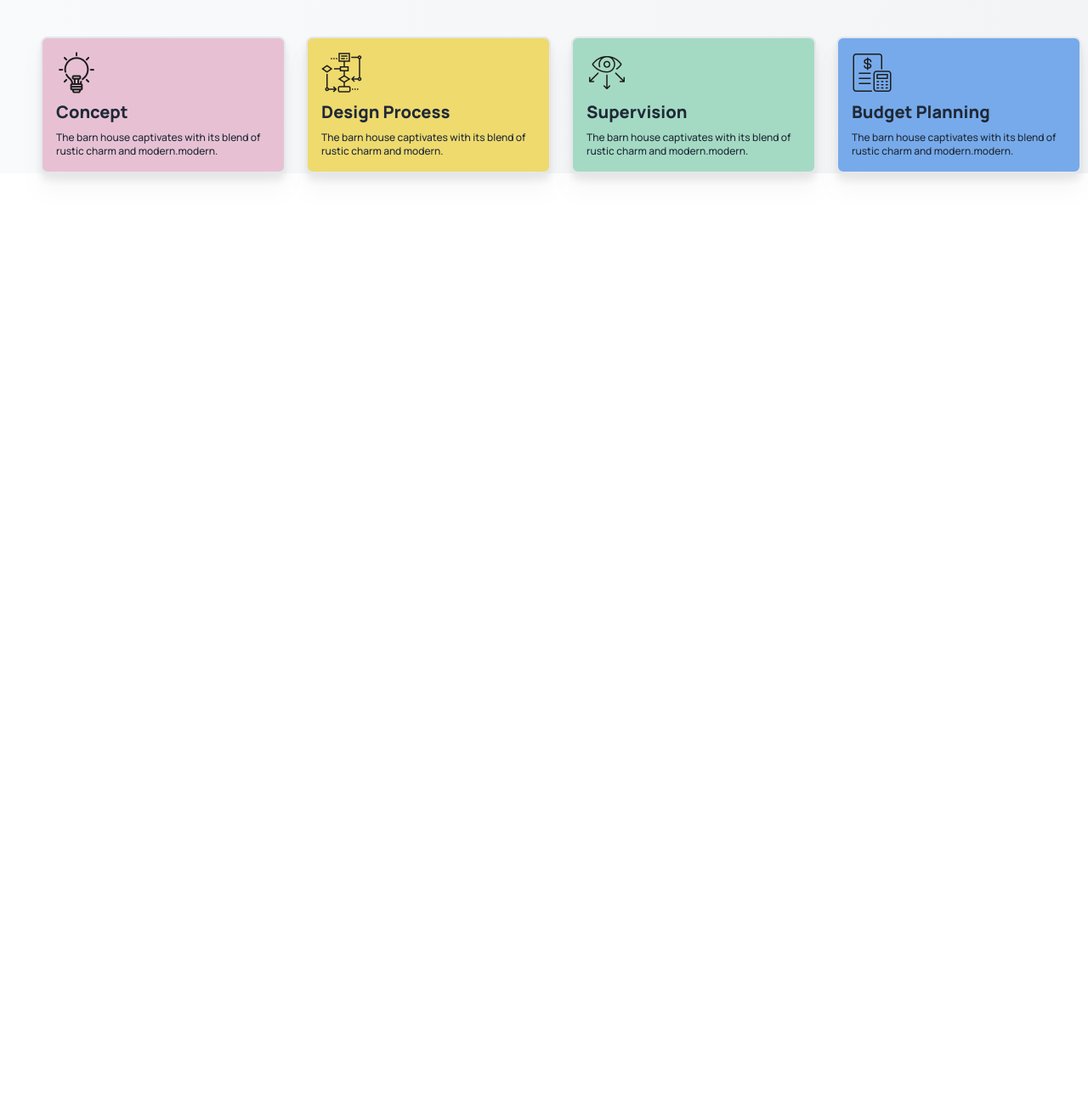
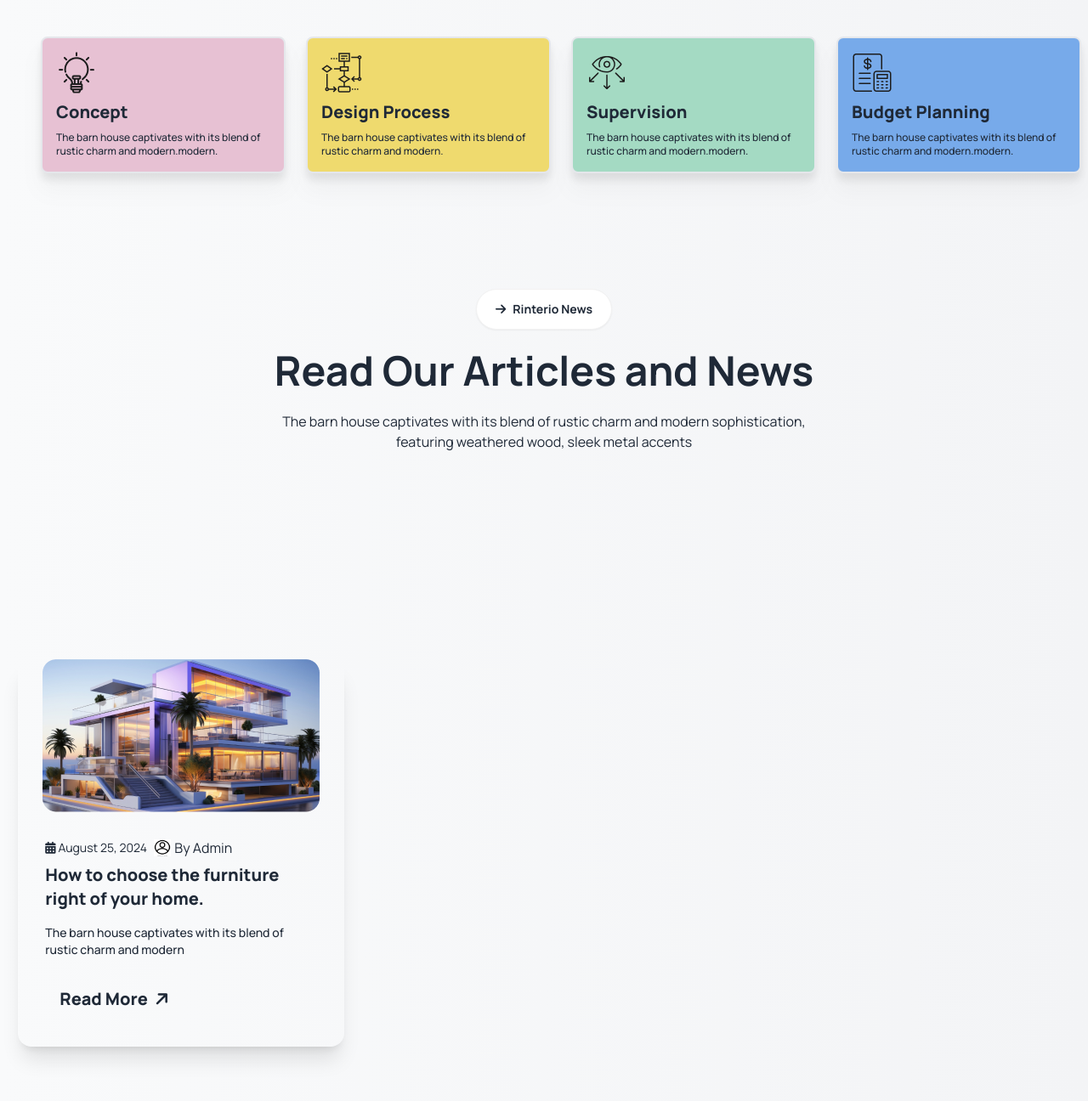
Before and after one commit to ShahJamal6160/Batch-10-Assignment-3, a plain HTML site: page index.html in a window 1280 px wide. Shown: the part 1740-3036 px from the top of the page at 85% size. Before the commit the page ends 2040 px from the top, so only its background shows below. Drawn offline with nearby package versions, Linux system fonts and the light colour scheme.

Commit message:
Articles and News added 1 card

```diff
--- a/index.html
+++ b/index.html
@@ -25,7 +25,7 @@
         }
       </script>
 
-      <!-- FontAwesome cdn -->
+      <!-- Font Awesome cdn -->
     <script src="https://kit.fontawesome.com/61f157241a.js" crossorigin="anonymous"></script>
 
     <!-- font Manrope -->
@@ -266,8 +266,52 @@
 
           <!-- News Section -->
 
-          <section>
+          <section class="my-24">
+                  <!-- text -->
+                    <div class="hero">
+                      <div class="hero-content text-center">
+                        <div class="">
+                          <button class="btn w-40 bg-white my-6 rounded-3xl font-bold"> <i class="fa-solid fa-arrow-right"></i> Rinterio News</button>
 
+                          <h1 class="text-5xl font-bold">Read Our Articles and News</h1>
+
+                          <p class="py-6">
+                            The barn house captivates with its blend of rustic charm and modern sophistication, <br> featuring weathered wood, sleek metal accents
+                          </p>
+
+                        </div>
+                      </div>
+                    </div>
+                      <!-- crad -->
+                         <div class=" my-8 grid lg:grid-cols-3">
+                                <div class="flex justify-center items-center min-h-screen">
+                                    <div class="card w-96 shadow-xl">
+                                        <!-- img -->
+                                          <figure>
+                                            <img src="assets/article1.png" alt="">
+                                          </figure>
+                                          <!-- card content -->
+                                        <div class="card-body">
+                                            <!-- date -->
+                                                <div class="flex flex-row items-center">
+                                                  <p class="text-sm "><i class="fa-solid fa-calendar-days"></i> August 25, 2024 </p>
+                                                    <div class="absolute ml-32 flex gap-1 items-center">
+                                                      <img class="w-5 h-5" src="assets/user-icon-.webp" alt="Icon"> <h3>By Admin</h3>
+                                                    </div>
+                                                </div>
+
+                                             <!-- description -->
+                                              <p class="mb-2 text-xl font-extrabold">How to choose the furniture right  of your home.</p>
+
+                                              <p class="mb-4 text-sm font-medium">The barn house captivates with its blend of rustic charm and modern</p>
+                                                <!-- btn -->
+                                                 <div>
+                                                  <button class="btn btn-ghost text-xl font-extrabold">  Read More <i class="fa-solid fa-arrow-right  -rotate-45  rounded-full "></i></button>
+                                                 </div>
+                                        </div>
+                                    </div>
+                                </div>
+                         </div>
           </section>
 
        </main>
```
Also changed, not shown: assets/user-icon-.webp (added).
